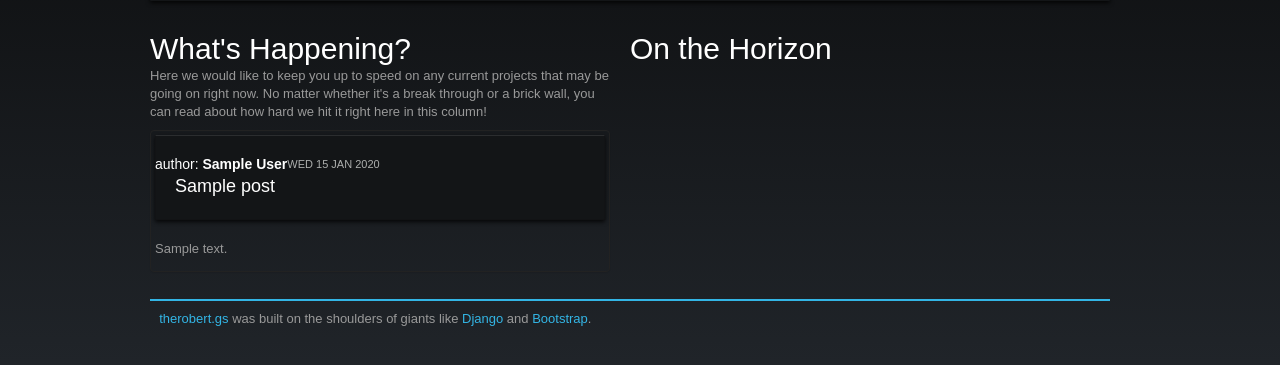
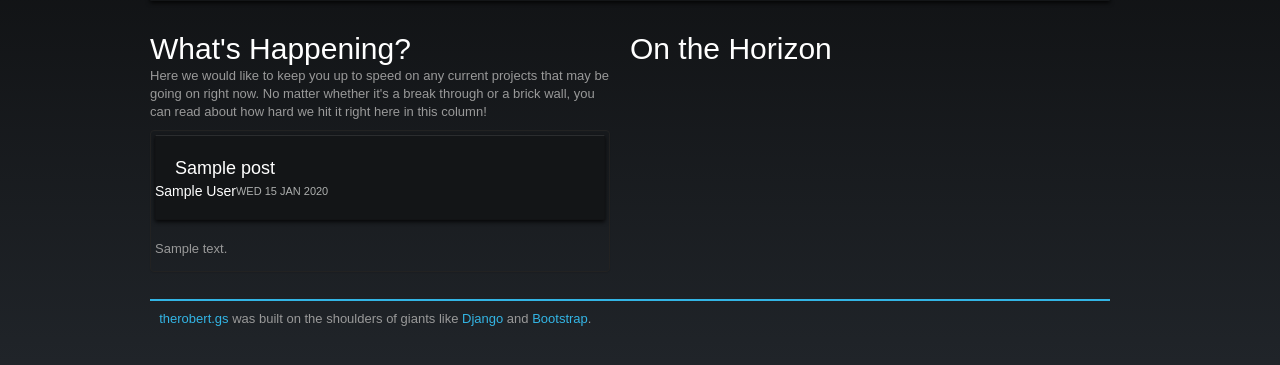
Before and after one commit to rgrant222/therobert.gs, a Django app: template templates/home.html in a window 1280 px wide. Shown: the part 306-671 px from the top of the page. Run offline with Django 3.2, Linux system fonts and the light colour scheme; the template is opened without the code that fills it: most values are stand-ins (such as "Sample title", 1, 10 or a date in 2020); some libraries are stand-ins or nearby versions; some web fonts are replaced.

Commit message:
Switched the order and took out the bold

```diff
--- a/templates/home.html
+++ b/templates/home.html
@@ -20,15 +20,15 @@
                     <li class="span6">
                         <div class="thumbnail">
                             <div class="well">
+                                <h3>{{ post.title }}</h3>
                                 <div class="row">
                                     <div class="pull-left">
-                                        <h4>author: <strong>{{ post.author }}</strong></h4>
+                                        <h4>{{ post.author }}</h4>
                                     </div>
                                     <div class="pull-left">
                                         <h6>{{ post.date|date:"D d M Y" }}</h6>
                                     </div>
                                 </div>
-                                <h3>{{ post.title }}</h3>
                             </div>
                             <p>{{ post.content }}</p>
                         </div>
```
